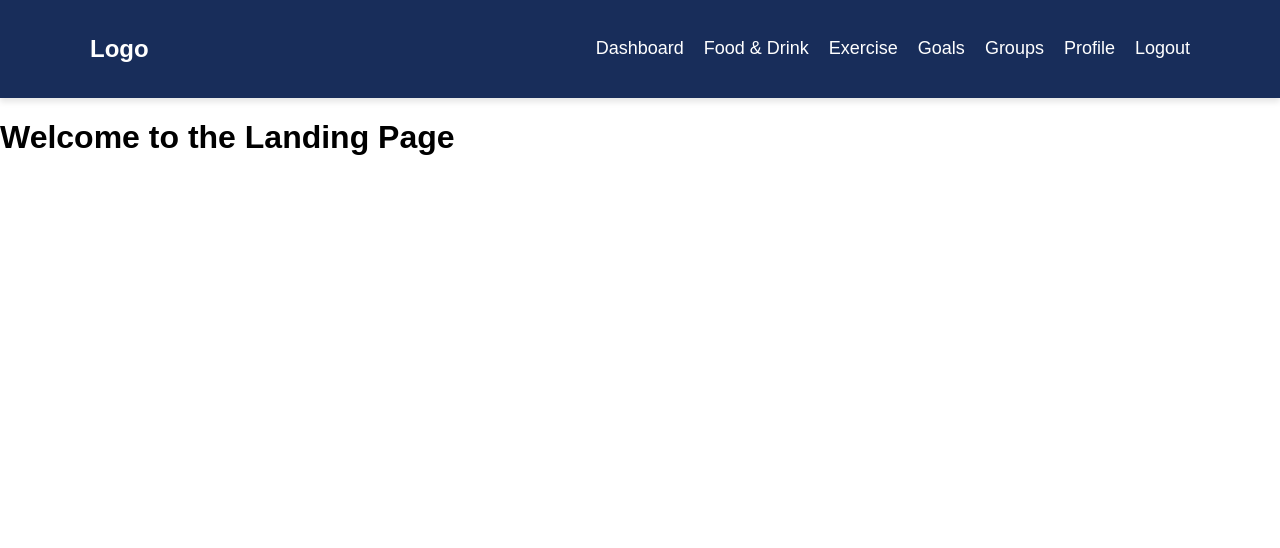
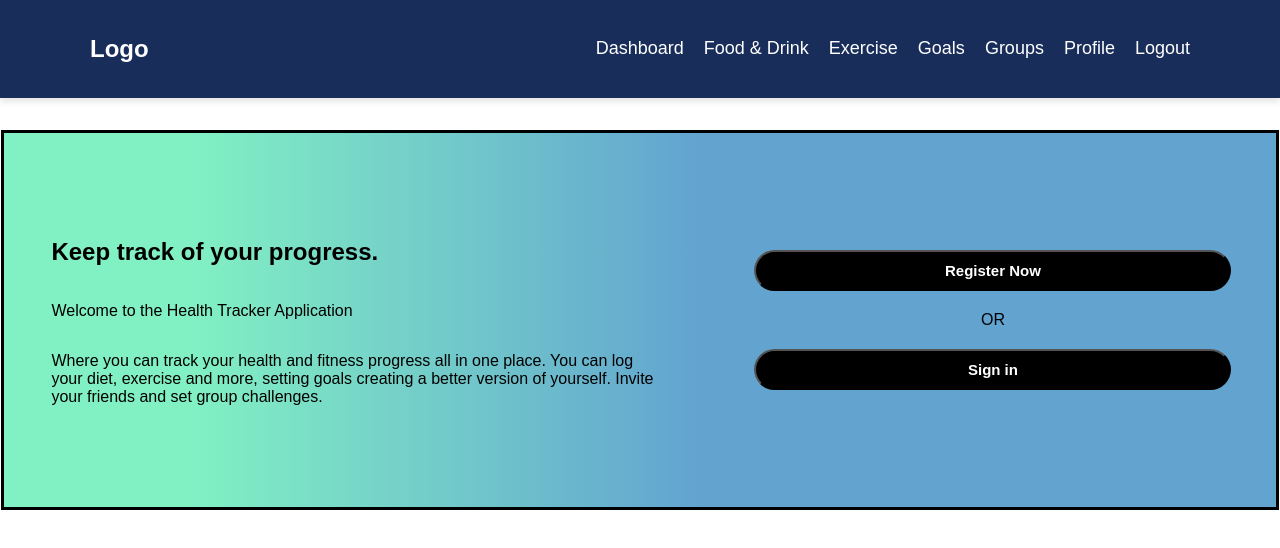
Before and after one commit to ollyb143/SweHealthTracker, a React (Vite) app in the folder client/: page / in a window 1280 px wide. Shown: the top 548 px of the page. Built offline with nearby package versions, Linux system fonts and the light colour scheme.

Commit message:
Added content to landing page.

```diff
--- a/client/src/App.jsx
+++ b/client/src/App.jsx
@@ -1,6 +1,7 @@
 import React from "react";
 import { RouterProvider } from 'react-router-dom';
 import './index.css';
+import './landing.css';
 import { router } from "./router/router";
 
 
--- /dev/null
+++ b/client/src/landing.css
@@ -0,0 +1,41 @@
+main {
+    border-style: solid;
+    margin: 2.5% 0.05%;
+    padding: 50px 1%;
+    display: grid;
+    grid-template-columns: 55% 45%;
+    column-gap: 10px;
+    background: rgb(129,240,195);
+    background: linear-gradient(90deg, rgba(129,240,195,1) 15%, rgba(98,163,208,1) 55%);
+}
+
+#landingText {
+    margin: 25px;
+    align-items: center;
+    display: grid;
+    padding: 10px;
+}
+
+#landingButtons {
+    display: flex;
+    flex-direction: column;
+    align-items: center;
+    justify-content: center;
+    height: 100%;
+    text-align: center;
+}
+
+#landingButtons > button {
+    width: 85%;
+    height: 15%;
+    border-radius: 25px;
+    font-size: 15px;
+    background: black;
+    color: white;
+    font-weight: 700;
+
+}
+
+#landingButtons > p {
+    margin: 20px 0;
+}
--- a/client/src/main.jsx
+++ b/client/src/main.jsx
@@ -3,6 +3,7 @@ import { StrictMode } from 'react';
 import { createRoot } from 'react-dom/client';
 import App from './App.jsx';
 import './index.css'
+import './landing.css'
 
 createRoot(document.getElementById('root')).render(
     <StrictMode>
--- a/client/src/views/pages/LandingPage.jsx
+++ b/client/src/views/pages/LandingPage.jsx
@@ -1,4 +1,5 @@
 import React from "react";
+import '../../landing.css'
 import NavBar from "../../components/NavBar";
 
 const LandingPage = () => {
@@ -6,7 +7,18 @@ const LandingPage = () => {
     <div>
       {/* Navbar */}
       <NavBar />
-      <h1>Welcome to the Landing Page</h1>
+      <main>
+        <section id="landingText">
+          <h1 id="headline">Keep track of your progress.</h1>
+          <p>Welcome to the Health Tracker Application<br></br></p>
+          <p>Where you can track your health and fitness progress all in one place. You can log your diet, exercise and more, setting goals creating a better version of yourself. Invite your friends and set group challenges.</p>
+        </section>
+        <section id="landingButtons">
+          <button id="registerNowButton">Register Now</button>
+          <p>OR</p>
+          <button id="loginButton">Sign in</button>
+        </section>
+      </main>
     </div>
   );
 };
```
Also changed, not shown: 1 other file (tests, documents, lock files or other folders).
